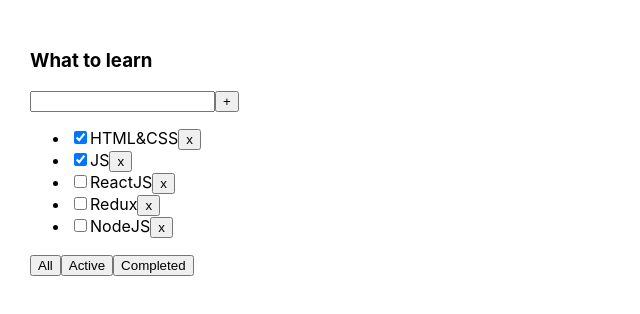
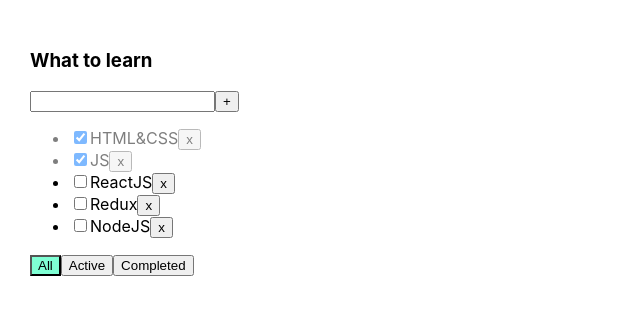
Before and after one commit to mukhamedovabdulaziz/it-incubator, a React (Create React App) app in the folder todolist/: page / in a window 1280 px wide. Shown: the top 314 px of the page, without its empty margins (0-640 px from the left). Built offline with nearby package versions, Linux system fonts and the light colour scheme.

Commit message:
add focus button and opacity to completed tasks

```diff
--- a/todolist/src/App.css
+++ b/todolist/src/App.css
@@ -14,3 +14,11 @@
 .error-message {
   color: red;
 }
+
+.active-filter {
+  background-color: aquamarine;
+}
+
+.is-done {
+  opacity: 0.5;
+}
--- a/todolist/src/App.tsx
+++ b/todolist/src/App.tsx
@@ -58,6 +58,7 @@
                 changeFilter={changeFilter}
                 addTask={addTask}
                 changeTaskStatus={changeStatus}
+                filter={filter}
       />
     </div>
   );
--- a/todolist/src/TodoList.tsx
+++ b/todolist/src/TodoList.tsx
@@ -12,14 +12,15 @@
   tasks: Array<TaskType>
   removeTask: (id: string) => void
   changeFilter: (value: FilteredValuesType) => void
-  addTask: (title: string) => void;
-  changeTaskStatus: (taskId: string, isDone: boolean) => void;
+  addTask: (title: string) => void
+  changeTaskStatus: (taskId: string, isDone: boolean) => void
+  filter: FilteredValuesType
 }
 
 export function TodoList(props: PropsType) {
 
   const [newTaskTitle, setNewTaskTitle] = useState("");
-  const [error, setError] = useState<string | null>(null);
+  const [error, setError] = useState<string>("");
 
   const addTask = () => {
     if (newTaskTitle.trim() !== "") {
@@ -35,7 +36,7 @@
   }
 
   const onKeyUpHandler = (e: KeyboardEvent<HTMLInputElement>) => {
-    setError(null);
+    setError("");
     if (e.key === "Enter") {
       addTask();
     }
@@ -67,7 +68,8 @@
             }
 
             return (
-              <li key={t.id}><input type="checkbox" onChange={onChangeCheckedHandler} checked={t.isDone}/>
+              <li key={t.id} className={t.isDone ? "is-done" : ""}>
+                <input type="checkbox" onChange={onChangeCheckedHandler} checked={t.isDone}/>
                 <span>{t.title}</span>
                 <button onClick={onRemoveHandler}>x</button>
               </li>
@@ -76,9 +78,15 @@
         }
       </ul>
       <div>
-        <button onClick={onAllClickHandler}>All</button>
-        <button onClick={onActiveClickHandler}>Active</button>
-        <button onClick={onCompletedClickHandler}>Completed</button>
+        <button className={props.filter === "all" ? "active-filter" : ""}
+                onClick={onAllClickHandler}>All
+        </button>
+        <button className={props.filter === "active" ? "active-filter" : ""}
+                onClick={onActiveClickHandler}>Active
+        </button>
+        <button className={props.filter === "completed" ? "active-filter" : ""}
+                onClick={onCompletedClickHandler}>Completed
+        </button>
       </div>
     </div>
   )
```
